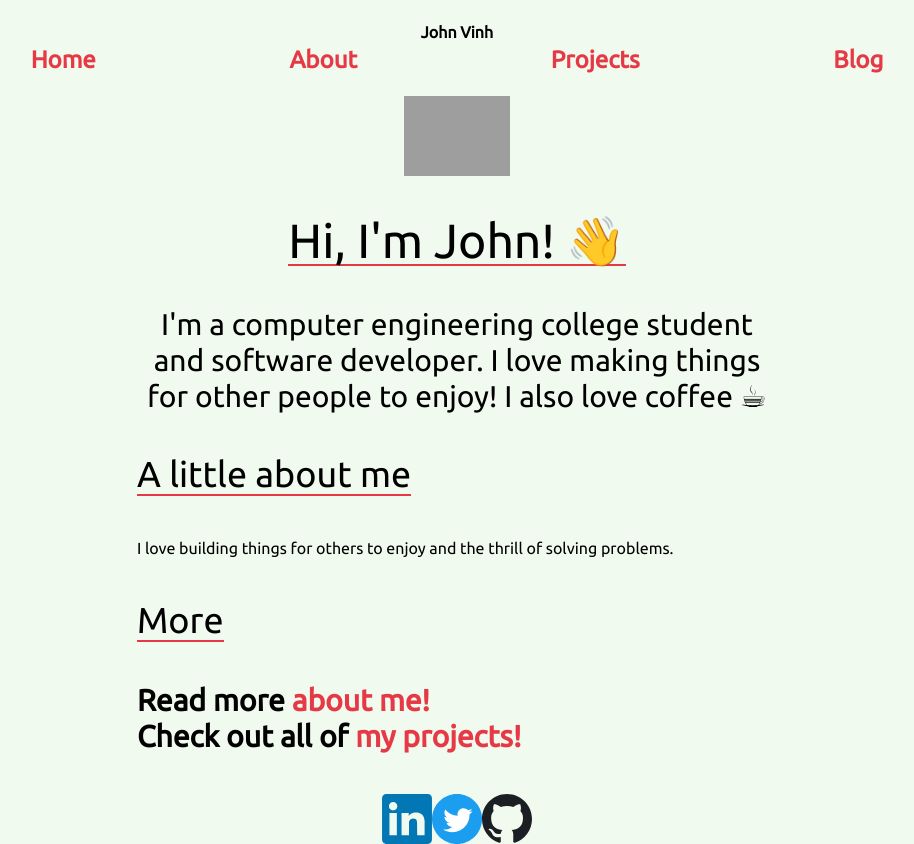
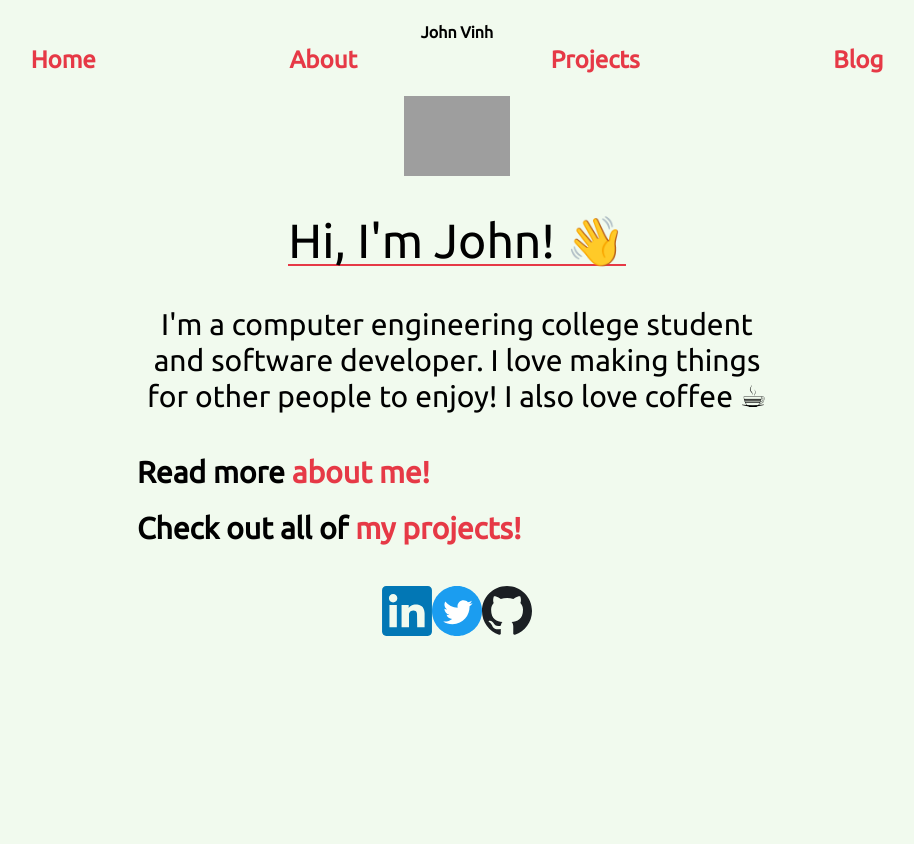
Before and after one commit to johnvinh/john-vinh-website, a SvelteKit app: page / in a window 1280 px wide. Shown: the whole page, without its empty margins (183-1097 px from the left). After the commit the page ends 800 px from the top, so only its background shows below. Built offline with nearby package versions, Linux system fonts and the light colour scheme; grey boxes are pictures that could not be loaded.

Commit message:
Remove homepage extra info and add margin bottom to first list item

```diff
--- a/src/routes/+page.svelte
+++ b/src/routes/+page.svelte
@@ -7,10 +7,7 @@
     <title>Home - John Vinh: Software Developer</title>
 </svelte:head>
 <TopHeader />
-<Subtitle>A little about me</Subtitle>
-<p>I love building things for others to enjoy and the thrill of solving problems.</p>
-<Subtitle>More</Subtitle>
-<ul>
-    <li class="font-bold md:text-3xl">Read more <a href="/about">about me!</a></li>
+<ul class="my-10">
+    <li class="font-bold md:text-3xl mb-5">Read more <a href="/about">about me!</a></li>
     <li class="font-bold md:text-3xl">Check out all of <a href="/projects">my projects!</a></li>
 </ul>
```
